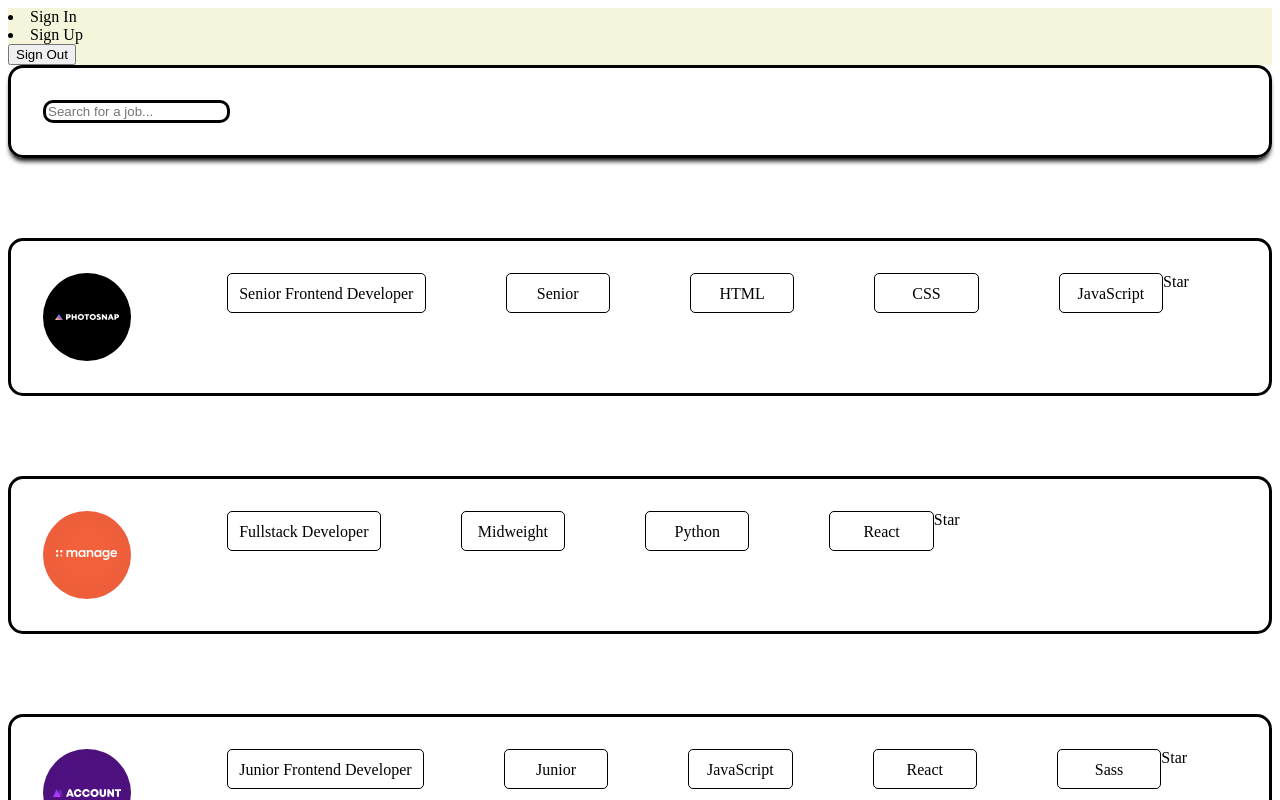
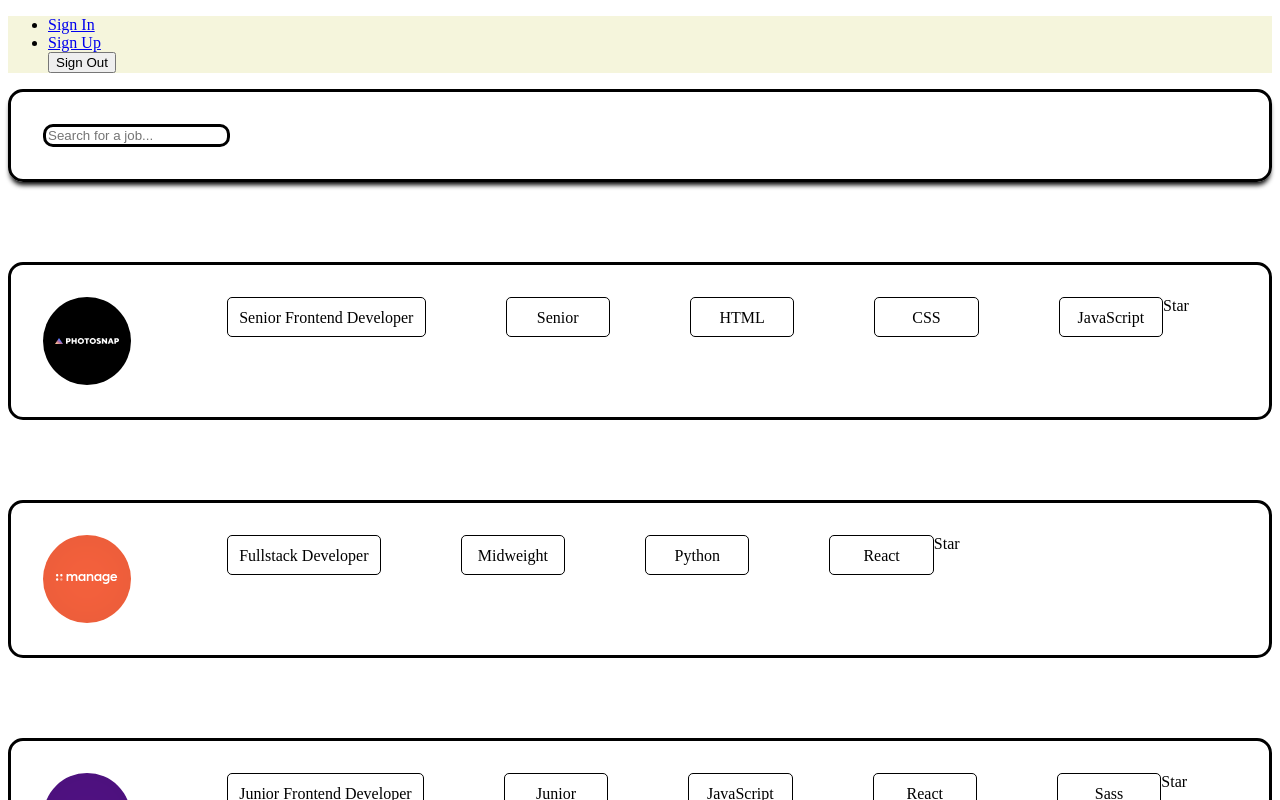
Before and after one commit to CarlChas/Jobchaser, a React (Vite) app: page / in a window 1280 px wide. Shown: the top 800 px of the page. Built offline with nearby package versions, Linux system fonts and the light colour scheme; the HTML template or start-up script is replaced by a standard one.

Commit message:
added: links to forms

```diff
--- a/src/App.jsx
+++ b/src/App.jsx
@@ -1,7 +1,7 @@
 import './App.css'
 import React from 'react'
 
-import { BrowserRouter, Routes, Route, Navigate, Outlet } from 'react-router-dom'
+import { BrowserRouter, Routes, Route, Navigate, Outlet, Link } from 'react-router-dom'
 import Dashboard from './components/Dashboard.jsx'
 import SignInPage from './components/SignInPage.jsx'
 import SignUpPage from './components/SignUpPage.jsx'
@@ -19,9 +19,15 @@ function App() {
     <BrowserRouter>
       <header>
         <nav>
-          <li>Sign In</li>
-          <li>Sign Up</li>
+          <ul>
+            <li>
+              <Link to='/signin'>Sign In</Link>
+            </li>
+            <li>
+              <Link to='/signup'>Sign Up</Link>
+            </li>
           <button>Sign Out</button>
+          </ul>
         </nav>
       </header>
       <Routes>
```
